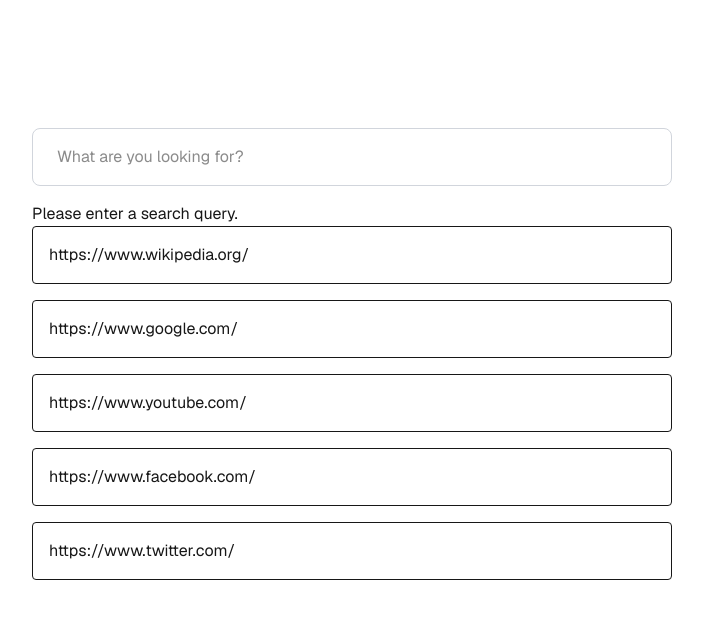
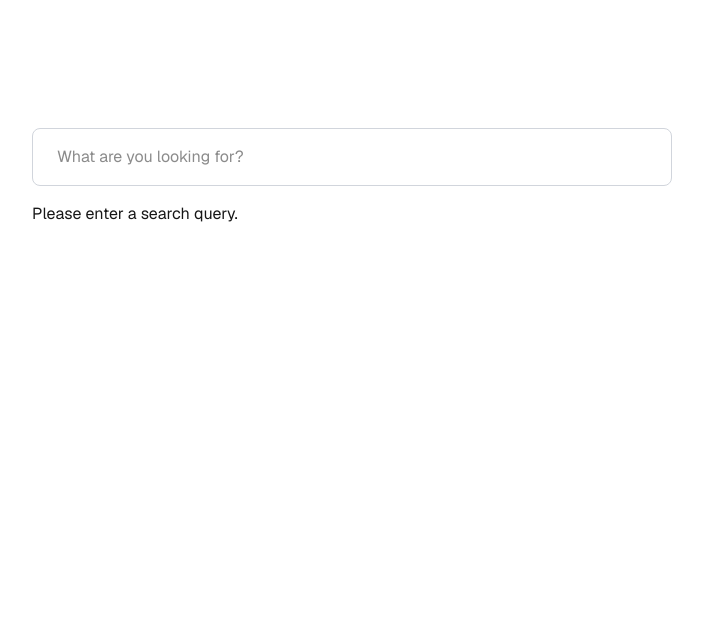
Before and after one commit to thomassrmcardle/info, a Next.js app: page /search in a window 1280 px wide. Shown: the top 618 px of the page, without its empty margins (288-991 px from the left). Built offline with nearby package versions, Linux system fonts and the light colour scheme.

Commit message:
Improved results logic to reduce load required.

```diff
--- a/components/resultsList/page.tsx
+++ b/components/resultsList/page.tsx
@@ -15,6 +15,10 @@
 
     function getResults(query: string) {
 
+        if (!query || query.trim() === "") {
+            return []; // Return an empty array if the query is empty or only contains whitespace
+        }
+
         const urls = [
             "https://www.wikipedia.org/",
             "https://www.google.com/",
@@ -23,7 +27,7 @@
             "https://www.twitter.com/",
         ]
 
-        var results = urls.filter(url => url.includes(query));
+        var results = urls.filter(url => url.includes(query.trim()));
 
         return results
     }
```
